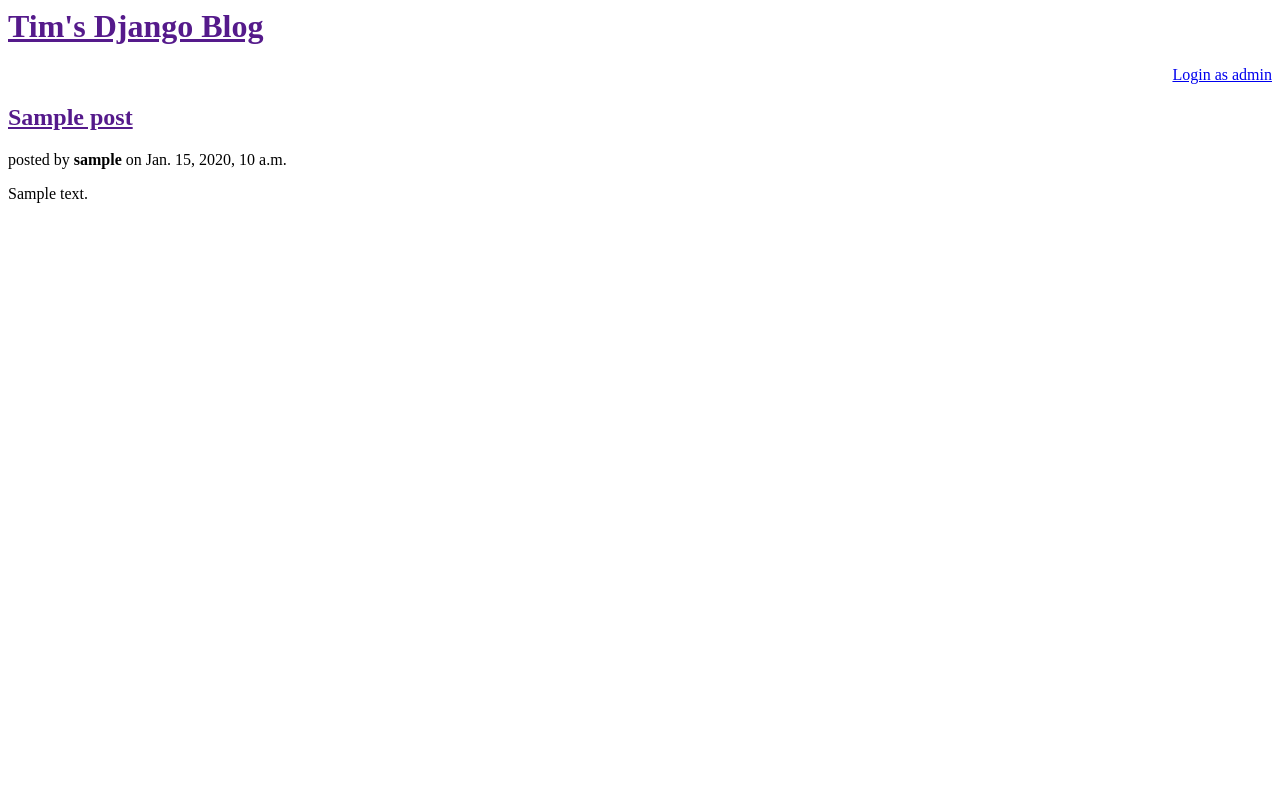
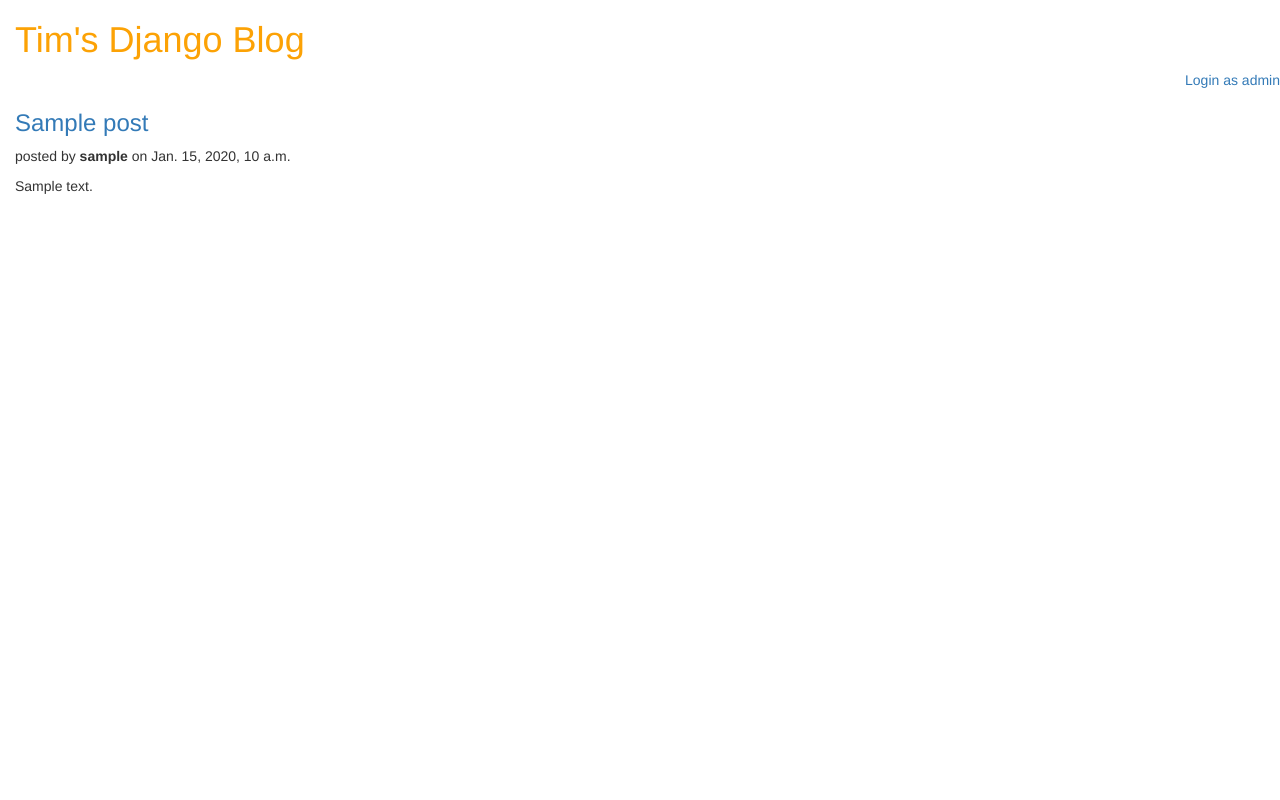
Before and after one commit to timboss/my-first-blog, a Django app: template blog/templates/blog/post_list.html in a window 1280 px wide. Run offline with Django 3.2, Linux system fonts and the light colour scheme; the template is opened without the code that fills it: values that come from a table or form of the project are taken from there, others are empty; tables that the repository leaves empty hold one stand-in row (values such as "Sample post"); some libraries are stand-ins or nearby versions.

Commit message:
Added first bit of CSS

```diff
--- /dev/null
+++ b/blog/static/css/blog.css
@@ -0,0 +1,7 @@
+h1 a {
+    color: #FCA205;
+}
+
+body {
+    padding-left: 15px;
+}
--- a/blog/templates/blog/post_list.html
+++ b/blog/templates/blog/post_list.html
@@ -1,6 +1,10 @@
+{% load staticfiles %}
 <html>
     <head>
         <title>Tim's Django blog!</title>
+        <link rel="stylesheet" href="//maxcdn.bootstrapcdn.com/bootstrap/3.2.0/css/bootstrap.min.css">
+        <link rel="stylesheet" href="//maxcdn.bootstrapcdn.com/bootstrap/3.2.0/css/bootstrap-theme.min.css">
+        <link rel="stylesheet" href="{% static 'css/blog.css' %}">
     </head>
     <body>
         <div>
@@ -11,7 +15,7 @@
 
 {% for post in posts %}
     <div>
-        <h2><a href="">{{ post.title }}</a></h2> posted by <b>{{ post.author }}</b> on {{ post.published_date }}
+        <h3><a href="">{{ post.title }}</a></h3> posted by <b>{{ post.author }}</b> on {{ post.published_date }}
         <p>{{ post.text|linebreaks }}</p>
     </div> <br />
 {% endfor %}
```
Also changed, not shown: 1 other file.
